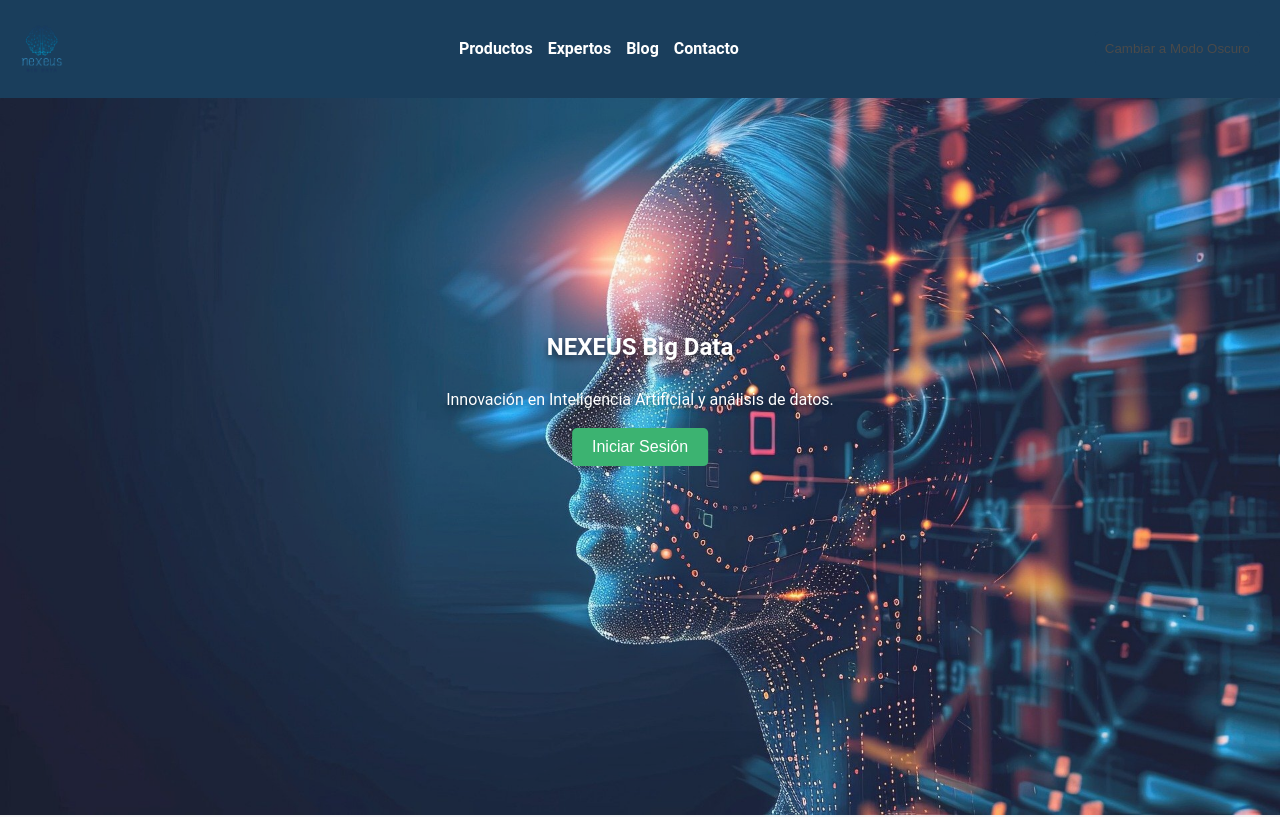
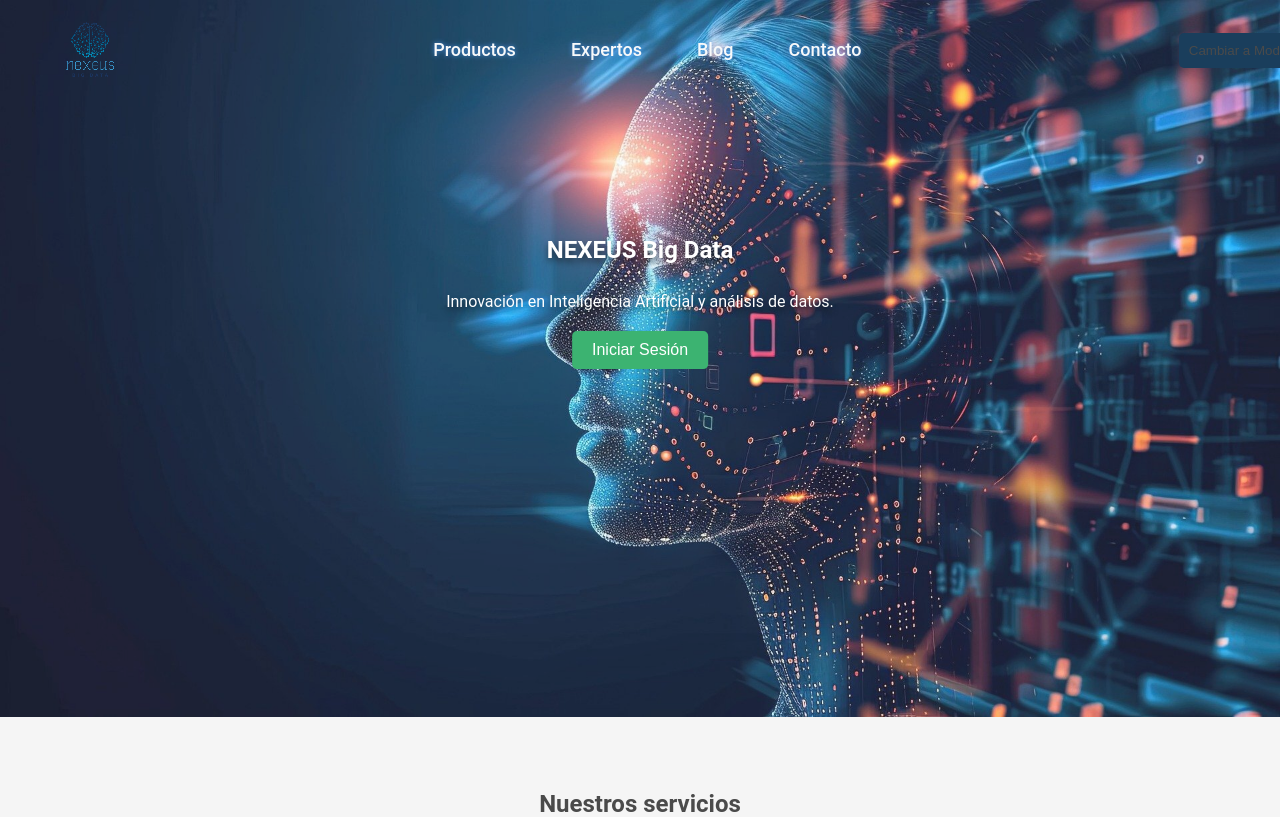
Before and after one commit to Olm72/frontend, a React (Create React App) app: page / in a window 1280 px wide. Shown: the top 817 px of the page. Built offline with nearby package versions, Linux system fonts and the light colour scheme.

Commit message:
favicon cambiado, menú cambiado

```diff
--- a/public/index.html
+++ b/public/index.html
@@ -2,7 +2,7 @@
 <html lang="en">
   <head>
     <meta charset="utf-8" />
-    <link rel="icon" href="%PUBLIC_URL%/favicon.ico" />
+    <link rel="icon" href="%PUBLIC_URL%/favicon-nexeus.ico" />
     <meta name="viewport" content="width=device-width, initial-scale=1" />
     <meta name="theme-color" content="#000000" />
     <meta
@@ -20,7 +20,7 @@
       It will be replaced with the URL of the `public` folder during the build.
       Only files inside the `public` folder can be referenced from the HTML.
 
-      Unlike "/favicon.ico" or "favicon.ico", "%PUBLIC_URL%/favicon.ico" will
+      Unlike "/favicon-nexeus.ico" or "favicon-nexeus.ico", "%PUBLIC_URL%/favicon-nexeus.ico" will
       work correctly both with client-side routing and a non-root public URL.
       Learn how to configure a non-root public URL by running `npm run build`.
     -->
--- a/src/pages/Home.css
+++ b/src/pages/Home.css
@@ -6,33 +6,93 @@
   }
 
   /* Header */
-  .home-header {
-    display: flex;
-    justify-content: space-between;
-    align-items: center;
-    background-color: #1A3E5C;
-    padding: 20px;
-    color: white;
+.home-header {
+  position: fixed;
+  top: 0;
+  left: 0;
+  width: 100%;
+  padding: 20px 5%;
+  background: transparent;
+  display: flex;
+  justify-content: space-between;
+  align-items: center;
+  z-index: 100;
+}
+
+
+  .logo {
+    height: 60px;
+    font-size: 25px;
+    color: #f8f9fa; /* Color letras menú Nexeus */
+    text-decoration: none;
+    font-weight: 600;
+    opacity: 0;
+    width: auto;
+    margin-right: auto;
+    text-shadow: 0px 0px 5px #00fef5; /* Efecto neón "Nexeus" menú */
+    animation: zoomOut 1.3s ease forwards; /* Animación del logo del menú */
   }
 
-  .logo {
-    height: 50px;
+  @keyframes zoomOut {
+    0% {
+        transform: scale(2);
+        opacity: 0;
+    }
+    100% {
+        transform: translateX(0);
+        opacity: 1; /* Asegura que termine visible */
+    }
+}
+
+  .logo:hover {
+    color: #f8f9fa;
+  }
+
+  /* Menú */
+  .home-nav {
+    flex: 1; /* Ocupará todo el espacio entre el logo y el botón */
+    display: flex;
+    justify-content: center; /* Centra los elementos del menú */
   }
 
   .home-nav ul {
     display: flex;
     list-style: none;
     gap: 15px;
+    margin: 0;
+    padding: 0;
   }
 
   .home-nav a {
-    color: white;
+    display: inline-block;
+    font-size: 18px;
+    color: #f8f9fa;
     text-decoration: none;
-    font-weight: bold;
+    font-weight: 500;
+    margin: 0 20px;
+    transition: .3s; /* Tiempo que tardan en cambiar de color los elementos del menú cuando les pasas por encima con el ratón */
+    opacity: 0;
+    text-shadow: 0px 0px 5px #4A90E2; /* Efecto neón objetos menú */
+    animation: slideTop 1s ease forwards; /* Animación del los elementos del menú que no son el logo */
+    animation-delay: calc(.2s * var(--i));
   }
 
-  .home-nav a:hover {
-    text-decoration: underline;
+  @keyframes slideTop {
+    0% {
+        transform: translateY(-100px);
+        opacity: 0;
+    }
+    100% {
+        transform: translateY(0);
+        opacity: 1; /* Asegura que termine visible */
+    }
+  }
+
+  .home-nav a:hover
+  .home-nav a.active {
+    color: #4A90E2;
+    text-shadow: 0px 0px 10px #4A90E2, 0px 0px 20px #4A90E2, 0px 0px 30px #4A90E2; /* Brillo aumentado */
+    transform: scale(1.1); /* Agranda ligeramente */
   }
 
   /* Hero Section */
```
Also changed, not shown: public/manifest.json, src/components/App.js (line endings or trailing spaces).
